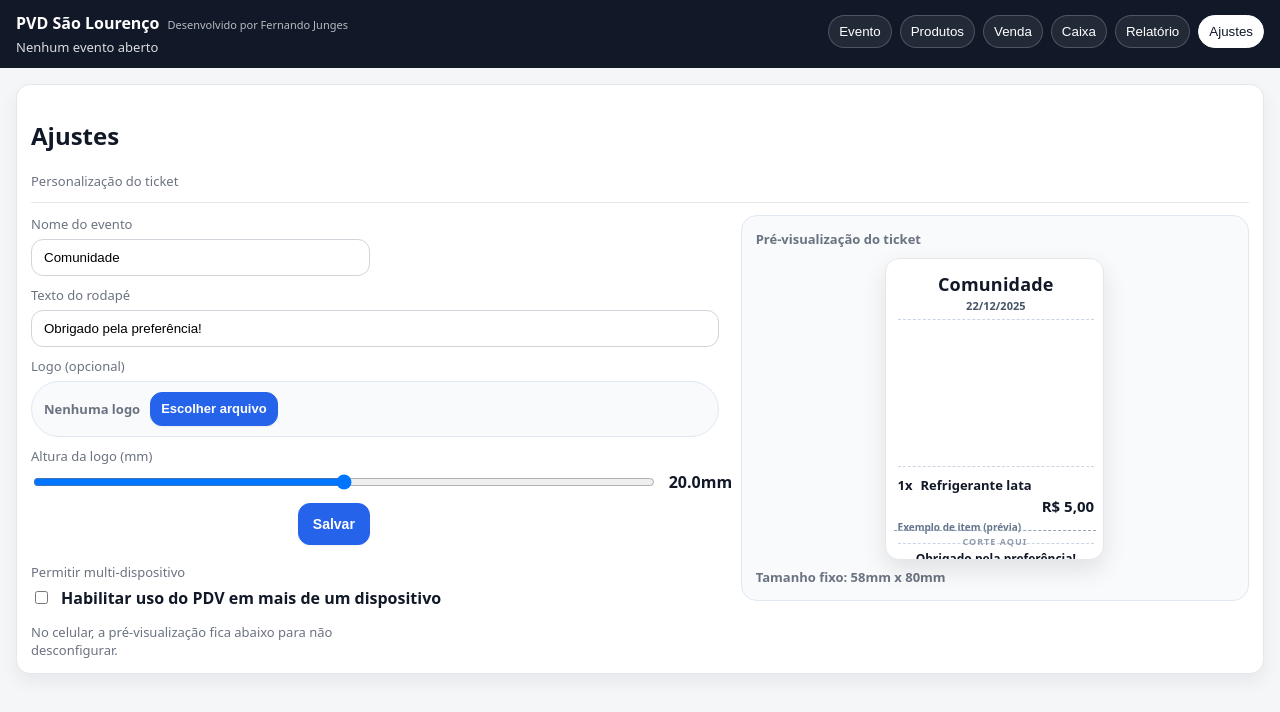
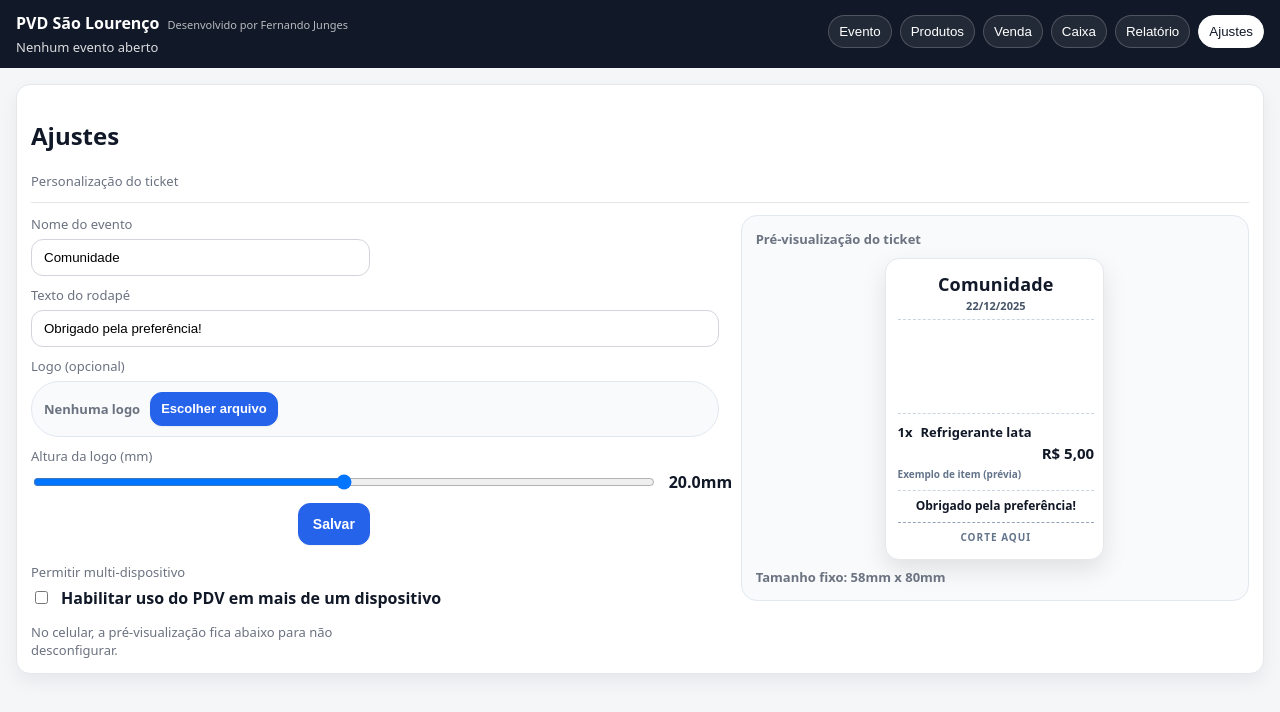
Before and after one commit to nandojunges/PDV, a React (Vite) app in the folder pvd-comunidade/: page / in a window 1280 px wide. Both pictures are taken after a click on the button "Ajustes". Shown: the top 712 px of the page. Built offline with nearby package versions, Linux system fonts and the light colour scheme.

Commit message:
Update Ajustes.jsx

```diff
--- a/pvd-comunidade/src/pages/Ajustes.jsx
+++ b/pvd-comunidade/src/pages/Ajustes.jsx
@@ -108,6 +108,7 @@ export default function Ajustes({
       padding: 14,
     },
 
+    // ✅ Ticket (layout antigo correto)
     ticket: {
       width: "58mm",
       maxWidth: "100%",
@@ -120,8 +121,6 @@ export default function Ajustes({
       boxSizing: "border-box",
       boxShadow: "0 10px 24px rgba(0,0,0,.10)",
       fontFamily: "system-ui, -apple-system, Segoe UI, Roboto, Arial",
-      position: "relative",
-      overflow: "hidden",
     },
 
     inner: {
@@ -130,9 +129,6 @@ export default function Ajustes({
       height: "100%",
       display: "flex",
       flexDirection: "column",
-    },
-    content: {
-      paddingBottom: "10mm",
     },
     title: {
       fontWeight: 900,
@@ -207,13 +203,15 @@ export default function Ajustes({
       whiteSpace: "nowrap",
     },
 
-    // Sub-linha opcional (se quiser detalhar)
     subLinha: {
       marginTop: "0.5mm",
       fontSize: 10,
       color: "#64748b",
       fontWeight: 700,
     },
+
+    // ✅ empurra rodapé/corte para o fim sem quebrar
+    push: { flex: 1 },
 
     rodape: {
       textAlign: "center",
@@ -222,28 +220,22 @@ export default function Ajustes({
       wordBreak: "break-word",
     },
 
-    cutlineWrap: {
-      position: "absolute",
-      left: 0,
-      right: 0,
-      bottom: "3mm",
-      textAlign: "center",
-    },
-    cutline: {
+    // ✅ corte no fluxo (layout antigo perfeito)
+    corte: {
+      marginTop: "2mm",
+      paddingTop: "2mm",
       borderTop: "1px dashed #94a3b8",
-      margin: "0 2mm",
-    },
-    cuttext: {
       fontWeight: 800,
       letterSpacing: 1,
-      fontSize: 9,
+      fontSize: 10,
       color: "#64748b",
-      opacity: 0.7,
-      marginTop: "1mm",
+      textAlign: "center",
     },
   };
 
-  const isWide = typeof window !== "undefined" ? window.innerWidth >= 980 : false;
+  const isWide =
+    typeof window !== "undefined" ? window.innerWidth >= 980 : false;
+
   const previewTitulo = `${preview.qtd}x ${preview.produto}`.trim();
   const previewItemFont =
     previewTitulo.length > 24 ? 12 : previewTitulo.length > 18 ? 13 : 14;
@@ -258,6 +250,7 @@ export default function Ajustes({
             Caixa aberto ou vendas registradas — ajustes bloqueados
           </div>
         ) : null}
+
         <div style={isWide ? s.gridWide : s.grid}>
           {/* ===================== FORM ===================== */}
           <div className="formGrid">
@@ -395,13 +388,8 @@ export default function Ajustes({
               Pré-visualização do ticket
             </div>
 
-            <div
-              style={{
-                ...s.ticket,
-              }}
-            >
+            <div style={s.ticket}>
               <div style={s.inner}>
-                <div style={s.content}>
                 {/* Cabeçalho */}
                 <div style={s.title}>{preview.nome}</div>
 
@@ -417,7 +405,7 @@ export default function Ajustes({
                 </div>
                 <div style={s.dash} />
 
-                  {/* Item (layout de ticket: nome em uma linha, preço abaixo) */}
+                {/* Item */}
                 <div style={s.itemBlock}>
                   <div style={s.itemTop}>
                     <span style={s.qtd}>{preview.qtd}x</span>
@@ -430,30 +418,28 @@ export default function Ajustes({
                       {preview.produto}
                     </span>
                   </div>
+
                   <div style={s.itemBottom}>
                     <span style={s.price}>{fmtBRL(preview.valor)}</span>
                   </div>
+
                   <div style={s.subLinha}>Exemplo de item (prévia)</div>
                 </div>
 
                 <div style={s.dash} />
 
-                  {/* Rodapé */}
+                {/* Rodapé + Corte */}
+                <div style={s.push} />
                 <div style={s.rodape}>{preview.rodape}</div>
+                <div style={s.corte}>CORTE AQUI</div>
+              </div>
             </div>
 
-                <div style={s.cutlineWrap}>
-                  <div style={s.cutline} />
-                  <div style={s.cuttext}>CORTE AQUI</div>
-                </div>
-              </div>
-            </div>
             <div className="muted" style={{ marginTop: 8, fontWeight: 700 }}>
               Tamanho fixo: 58mm x 80mm
             </div>
           </div>
         </div>
-
       </div>
     </Card>
   );
```
Lines whose indentation alone changed are shown as unchanged.
